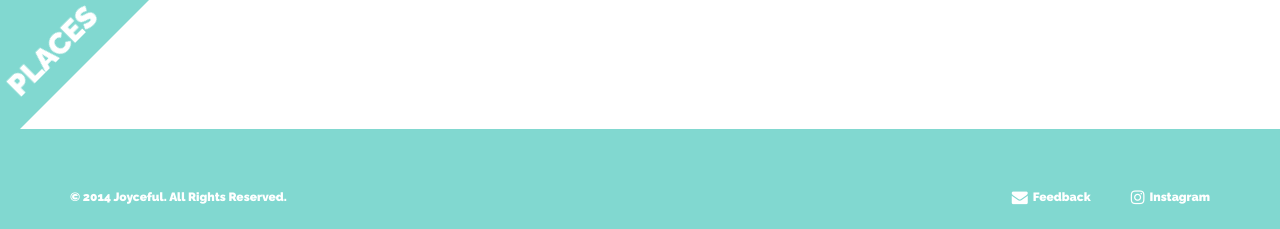
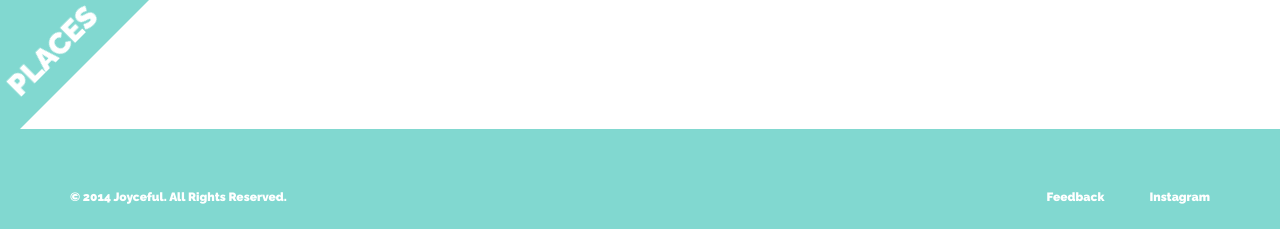
Before and after one commit to shangsunset/joyceful, a Django app: template templates/photography/index.html in a window 1280 px wide. Shown: the part 811-1040 px from the top of the page. Run offline with Django 3.2, Linux system fonts and the light colour scheme; the template is opened without the code that fills it, so the values that code supplies are empty; some libraries are stand-ins or nearby versions.

Commit message:
before mergin

```diff
--- a/templates/photography/includes/base.html
+++ b/templates/photography/includes/base.html
@@ -13,12 +13,12 @@
         <!-- Place favicon.ico and apple-touch-icon.png in the root directory -->
         {% load staticfiles %}
         <link rel='shortcut icon' type='image/x-icon' href='{% static 'favicon.ico' %}' />
-        <link href="//maxcdn.bootstrapcdn.com/font-awesome/4.1.0/css/font-awesome.min.css" rel="stylesheet">
+        {# <link href="//maxcdn.bootstrapcdn.com/font-awesome/4.1.0/css/font-awesome.min.css" rel="stylesheet"> #}
         <link href='http://fonts.googleapis.com/css?family=Raleway:900' rel='stylesheet' type='text/css'>
         <link rel="stylesheet" href="{% static 'css/normalize.css' %}">
         <link rel="stylesheet" href="{% static 'css/parallax.css' %}">
         <link rel="stylesheet" href="//maxcdn.bootstrapcdn.com/bootswatch/3.2.0/readable/bootstrap.min.css">
-        <link rel="stylesheet" href="{% static 'css/bootstrap.min.css' %}">
+        {# <link rel="stylesheet" href="{% static 'css/bootstrap.min.css' %}"> #}
         <link rel="stylesheet" href="{% static 'css/nav-component.css' %}">
         <link rel="stylesheet" href="{% static 'css/hover-effects-set1.css' %}">
         <link rel="stylesheet" href="{% static 'css/overlayMenu.css' %}">
```
